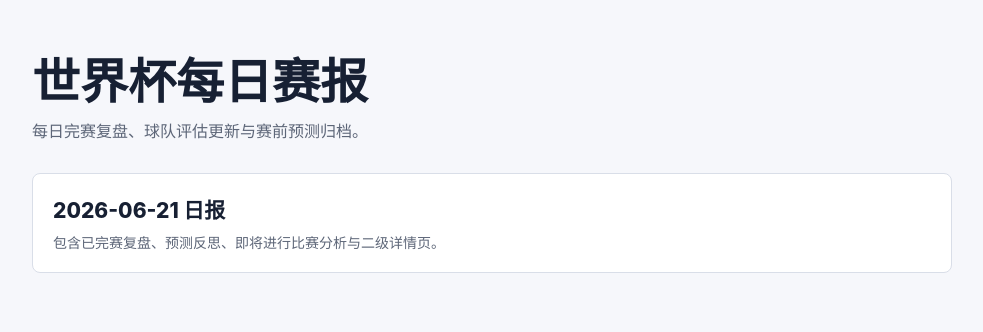
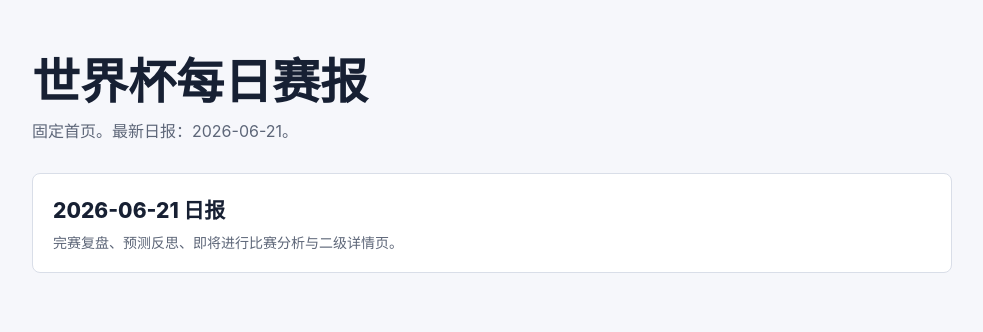
Before and after one commit to W-Phosphene/worldcup-report-site, a plain HTML site: page index.html in a window 1280 px wide. Shown: the whole page, without its empty margins (148-1131 px from the left). Drawn offline with Linux system fonts and the light colour scheme.

Commit message:
Publish 2026-06-21 world cup report

```diff
--- a/index.html
+++ b/index.html
@@ -27,9 +27,7 @@
       margin: 0 auto;
       padding: 56px 0;
     }
-    header {
-      margin-bottom: 28px;
-    }
+    header { margin-bottom: 28px; }
     h1 {
       margin: 0 0 10px;
       font-size: clamp(30px, 5vw, 48px);
@@ -57,9 +55,7 @@
       color: inherit;
       text-decoration: none;
     }
-    a.report:hover {
-      border-color: var(--accent);
-    }
+    a.report:hover { border-color: var(--accent); }
     .date {
       font-size: 21px;
       font-weight: 760;
@@ -74,12 +70,12 @@
   <main>
     <header>
       <h1>世界杯每日赛报</h1>
-      <p>每日完赛复盘、球队评估更新与赛前预测归档。</p>
+      <p>固定首页。最新日报：2026-06-21。</p>
     </header>
     <section class="report-list" aria-label="日报列表">
       <a class="report" href="./2026-06-21/">
         <span class="date">2026-06-21 日报</span>
-        <span class="meta">包含已完赛复盘、预测反思、即将进行比赛分析与二级详情页。</span>
+        <span class="meta">完赛复盘、预测反思、即将进行比赛分析与二级详情页。</span>
       </a>
     </section>
   </main>
```
